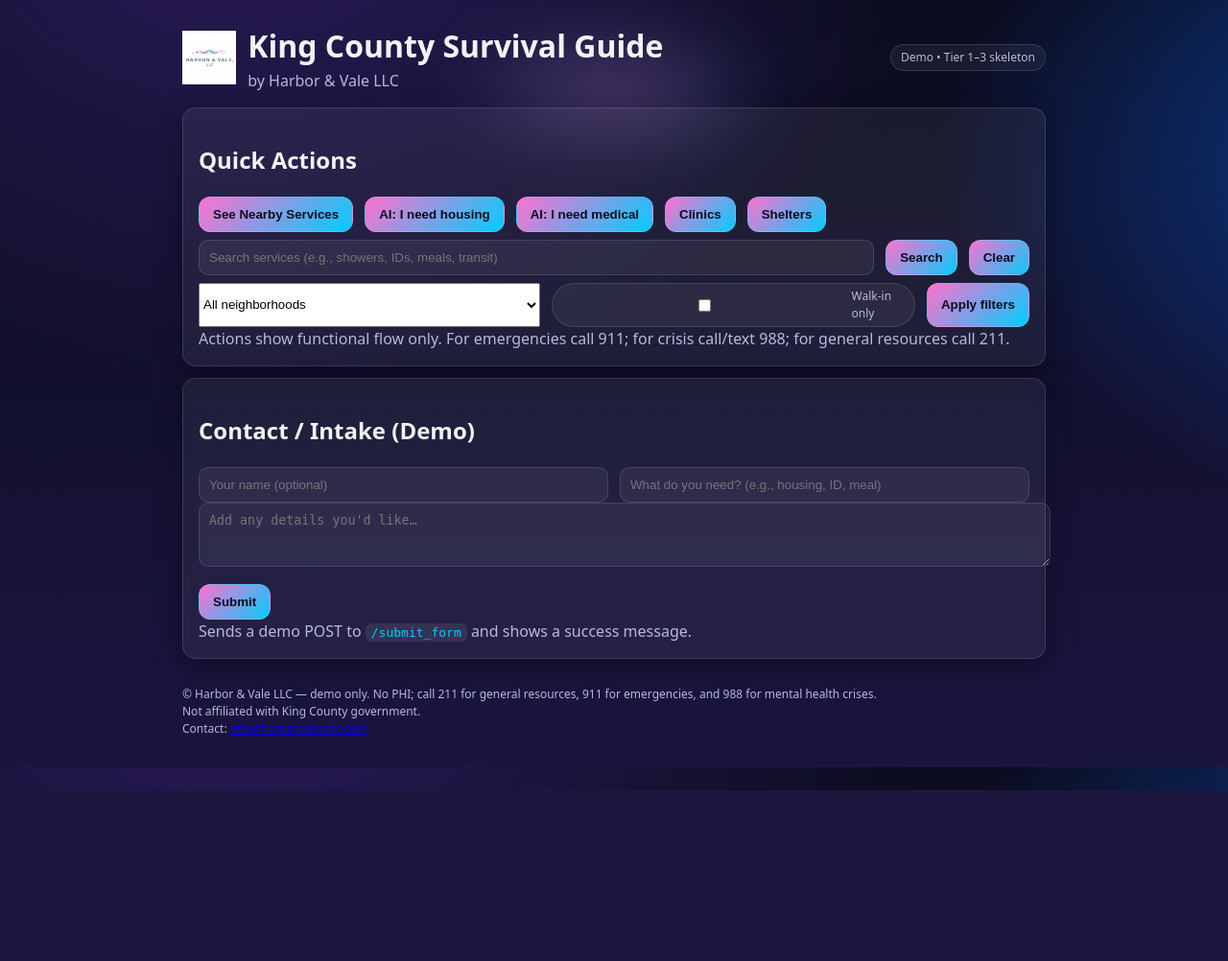
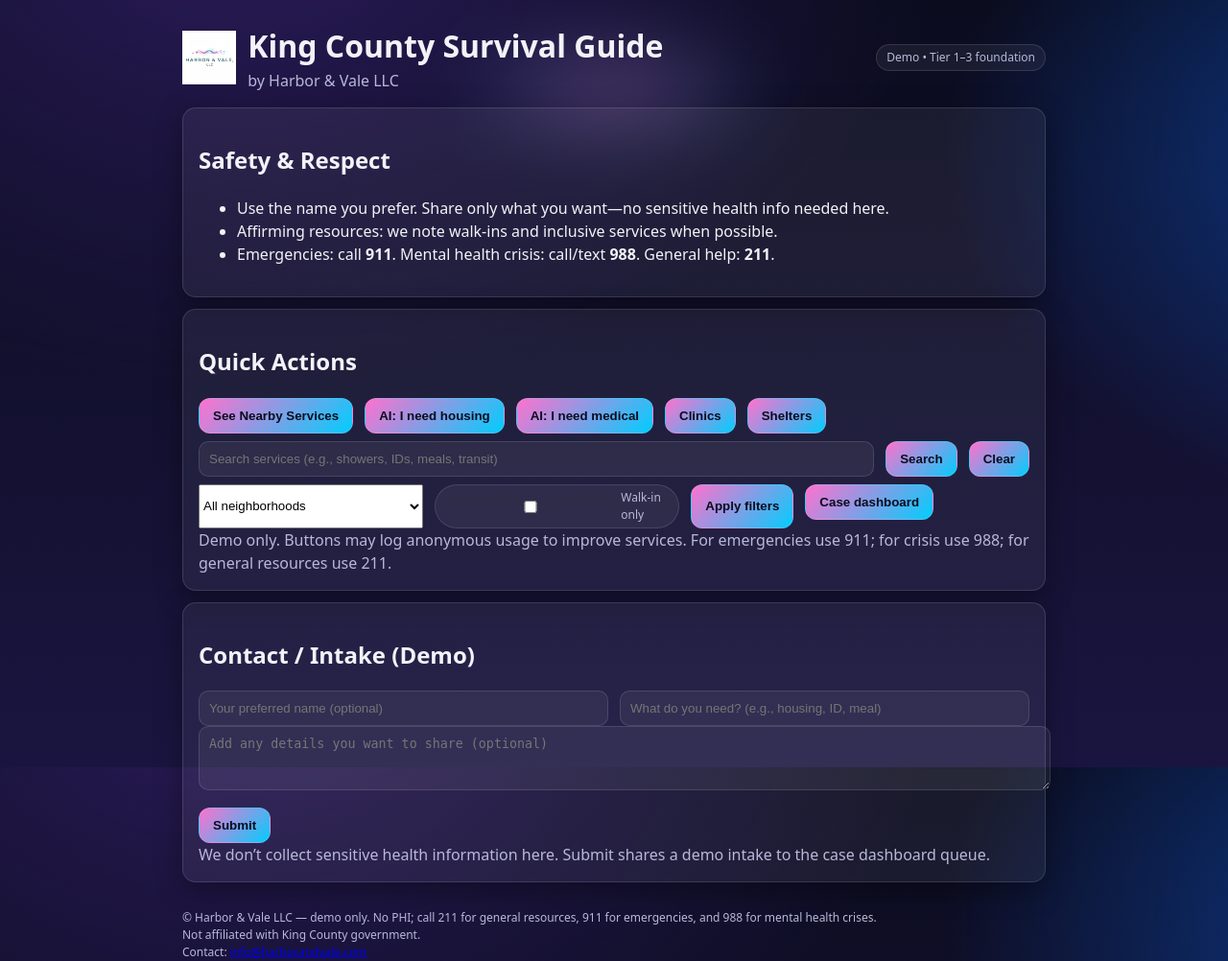
Before and after one commit to HarborandVale/King-County-Survival-Guide-Demo, a Python web app: template templates/index.html in a window 1280 px wide. Shown: the whole page at 96% size. Before the commit the page ends 824 px from the top, so only its background shows below. Run offline with Jinja, Linux system fonts and the light colour scheme; the template is opened without the code that fills it, so the values that code supplies are empty.

Commit message:
Update index.html

```diff
--- a/templates/index.html
+++ b/templates/index.html
@@ -13,9 +13,9 @@
       --brand-border: rgba(255,255,255,0.12);
       --brand-text: #f2f2f7;
       --brand-muted: #b8b8d9;
-      --brand-primary: #9b6bff;   /* brighter neon purple */
-      --brand-accent: #ff71ce;    /* neon pink */
-      --brand-cyan: #01cdfe;      /* neon cyan */
+      --brand-primary: #9b6bff;
+      --brand-accent: #ff71ce;
+      --brand-cyan: #01cdfe;
       --shadow: 0 8px 28px rgba(0,0,0,.35);
     }
 
@@ -62,7 +62,7 @@
       background: linear-gradient(135deg, var(--brand-accent), var(--brand-cyan));
       color:#0b0c1e;
       font-weight:600;
-      white-space: nowrap; /* keep on one line */
+      white-space: nowrap;
     }
     button:hover{ filter: brightness(1.05); }
     button:active{ transform: translateY(1px); }
@@ -78,11 +78,10 @@
 
     .row{ display:flex; gap:12px; flex-wrap:wrap }
     .row > *{ flex:1 1 200px }
-    /* Keep Quick Actions buttons consistent size */
     .row > button { flex: 0 0 auto; }
 
     code{ background: rgba(255,255,255,0.08); padding:2px 6px; border-radius:6px; color: var(--brand-cyan); }
-    #output{ white-space: pre-wrap; display:none; } /* hidden until we need it */
+    #output{ white-space: pre-wrap; display:none; }
 
     .badge{
       display:inline-block; padding:2px 8px; border-radius:999px;
@@ -90,7 +89,6 @@
       font-size: 12px; margin-right:8px;
     }
 
-    /* Glow behind the hero */
     .hero { position: relative; }
     .glow {
       position: absolute; left: 50%; top: -20px; transform: translateX(-50%);
@@ -112,14 +110,24 @@
         <h1 style="margin:0">King County Survival Guide</h1>
         <p class="muted" style="margin:0">by Harbor &amp; Vale LLC</p>
       </div>
-      <span class="pill" style="margin-left:auto">Demo • Tier 1–3 skeleton</span>
+      <span class="pill" style="margin-left:auto">Demo • Tier 1–3 foundation</span>
     </header>
   </div>
 
-  <!-- Quick Actions (single block) -->
+  <!-- Safety & Respect (cultural competency microcopy) -->
+  <div class="card" aria-label="Safety and Respect">
+    <h2>Safety &amp; Respect</h2>
+    <ul>
+      <li>Use the name you prefer. Share only what you want—no sensitive health info needed here.</li>
+      <li>Affirming resources: we note walk-ins and inclusive services when possible.</li>
+      <li>Emergencies: call <strong>911</strong>. Mental health crisis: call/text <strong>988</strong>. General help: <strong>211</strong>.</li>
+    </ul>
+  </div>
+
+  <!-- Quick Actions -->
   <div class="card" id="quick-actions">
     <h2>Quick Actions</h2>
-    <div class="row">
+    <div class="row" role="group" aria-label="Actions">
       <button onclick="loadServices()">See Nearby Services</button>
       <button onclick="triage('I need housing')">AI: I need housing</button>
       <button onclick="triage('I need medical')">AI: I need medical</button>
@@ -129,15 +137,15 @@
 
     <!-- Search row -->
     <div class="row" style="margin-top:8px">
-      <input id="q" placeholder="Search services (e.g., showers, IDs, meals, transit)" />
+      <input id="q" placeholder="Search services (e.g., showers, IDs, meals, transit)" aria-label="Search services"/>
       <button onclick="loadServicesQuery()">Search</button>
       <button onclick="clearSearch()">Clear</button>
     </div>
-    <!-- Filters row: Neighborhood + Walk-in -->
+
+    <!-- Filters row -->
     <div class="row" style="margin-top:8px">
-  <select id="hood">
+      <select id="hood" aria-label="Neighborhood">
         <option value="">All neighborhoods</option>
-    <!-- options will be filled automatically -->
       </select>
 
       <label class="pill" style="display:flex;align-items:center;gap:6px">
@@ -145,15 +153,15 @@
       </label>
 
       <button onclick="applyFilters()">Apply filters</button>
+      <a href="/login" style="margin-left:auto"><button type="button" aria-label="Open dashboard login">Case dashboard</button></a>
     </div>
-
 
     <!-- Loading indicator -->
     <div id="loading" class="pill" style="display:none;margin-top:8px">Loading…</div>
 
-    <p class="muted">Actions show functional flow only. For emergencies call 911; for crisis call/text 988; for general resources call 211.</p>
+    <p class="muted">Demo only. Buttons may log anonymous usage to improve services. For emergencies use 911; for crisis use 988; for general resources use 211.</p>
 
-    <!-- Results containers -->
+    <!-- Results -->
     <div id="cards"></div>
     <pre id="output" class="card"></pre>
   </div>
@@ -161,17 +169,17 @@
   <!-- Intake -->
   <div class="card">
     <h2>Contact / Intake (Demo)</h2>
-    <form id="demoForm" onsubmit="submitForm(event)">
+    <form id="demoForm" onsubmit="submitForm(event)" aria-label="Intake form">
       <div class="row">
-        <input name="name" placeholder="Your name (optional)" />
-        <input name="need" placeholder="What do you need? (e.g., housing, ID, meal)" />
+        <input name="name" placeholder="Your preferred name (optional)" aria-label="Preferred name"/>
+        <input name="need" placeholder="What do you need? (e.g., housing, ID, meal)" aria-label="Your need"/>
       </div>
-      <textarea name="details" rows="3" placeholder="Add any details you'd like…"></textarea>
+      <textarea name="details" rows="3" placeholder="Add any details you want to share (optional)" aria-label="Details"></textarea>
       <div style="margin-top:12px">
         <button type="submit">Submit</button>
       </div>
     </form>
-    <p class="muted">Sends a demo POST to <code>/submit_form</code> and shows a success message.</p>
+    <p class="muted">We don’t collect sensitive health information here. Submit shares a demo intake to the case dashboard queue.</p>
   </div>
 
   <footer class="muted" style="margin-top:28px;font-size:12px">
@@ -187,7 +195,7 @@
     if (el) { el.style.display = 'block'; el.textContent = JSON.stringify(data, null, 2); }
   };
 
-  // Show any JS errors in the output box (no silent failures)
+  // Show any JS errors in the output box
   window.onerror = function(msg, src, line, col, err){
     out({ js_error: String(msg), src, line, col, stack: err && err.stack });
     return false;
@@ -201,6 +209,17 @@
     el.textContent = msg || 'Loading…';
   }
 
+  // Track anonymous events (Tier 3)
+  async function track(type, name, meta){
+    try{
+      await fetch('/event', {
+        method:'POST',
+        headers:{'Content-Type':'application/json'},
+        body: JSON.stringify({ type, name, meta })
+      });
+    }catch(_){/* non-fatal */}
+  }
+
   // Render result cards with badges and actions
   function renderCards(list){
     const el = document.getElementById('cards');
@@ -212,6 +231,8 @@
       const tel  = s.phone ? `tel:${s.phone.replace(/[^+\d]/g,'')}` : null;
       const walk = s.walk_in ? `<span class="badge">Walk-in</span>` : ``;
       const hours = s.hours ? `<span class="badge">${s.hours}</span>` : ``;
+      const safeName = (s.name || '').replace(/'/g, "\\'");
+      const addrJS = (s.address || '').replace(/'/g, "\\'");
       return `
         <div class="card">
           <div style="margin-bottom:6px">${walk}${hours}</div>
@@ -219,20 +240,21 @@
           <p class="muted">${s.type || ''} • ${s.neighborhood || 'Seattle'}</p>
           ${s.notes ? `<p>${s.notes}</p>` : ''}
           <div class="row" style="margin-top:8px">
-            ${tel ? `<a href="${tel}"><button>Call</button></a>` : ''}
-            ${s.website ? `<a target="_blank" rel="noopener" href="${s.website}"><button>Website</button></a>` : ''}
-            <a target="_blank" rel="noopener" href="${maps}"><button>Directions</button></a>
-            ${s.address ? `<button onclick="copyAddr('${(s.address||'').replace(/'/g, "\\'")}')">Copy address</button>` : ''}
+            ${tel ? `<a href="${tel}" onclick="track('call_click','${safeName}',{})"><button aria-label="Call ${safeName}">Call</button></a>` : ''}
+            ${s.website ? `<a target="_blank" rel="noopener" href="${s.website}" onclick="track('website_click','${safeName}',{})"><button aria-label="Open website for ${safeName}">Website</button></a>` : ''}
+            <a target="_blank" rel="noopener" href="${maps}" onclick="track('directions_click','${safeName}',{})"><button aria-label="Directions to ${safeName}">Directions</button></a>
+            ${s.address ? `<button onclick="copyAddr('${addrJS}','${safeName}')">Copy address</button>` : ''}
           </div>
         </div>
       `;
     }).join('');
   }
 
-  function copyAddr(addr){
+  function copyAddr(addr, name){
     try{
       navigator.clipboard.writeText(addr);
       setLoading(true, 'Address copied'); setTimeout(()=>setLoading(false), 700);
+      track('copy_address', name, {});
     }catch(e){
       out({error:'Clipboard failed', detail:String(e)});
     }
@@ -245,6 +267,7 @@
       const res = await fetch('/services', { cache: 'no-store' });
       const data = await res.json();
       renderCards(data);
+      track('filter', 'all', {});
     }catch(e){
       out({ error: String(e) });
     }finally{
@@ -252,7 +275,7 @@
     }
   }
 
-  // Filter by type, with a retry for hobby-tier hiccups
+  // Filter by type, with retry for hobby-tier hiccups
   async function loadServicesFiltered(kind){
     setLoading(true, `Filtering: ${kind}`);
     try{
@@ -262,7 +285,7 @@
         res = await fetch('/services?type=' + encodeURIComponent(kind), { cache: 'no-store' });
       }
       const txt = await res.text();
-      try { renderCards(JSON.parse(txt)); }
+      try { renderCards(JSON.parse(txt)); track('filter', kind, {}); }
       catch (parseErr) { out({ error: 'Failed to parse JSON', status: res.status, raw: txt.slice(0, 400) }); }
     }catch(e){
       out({ error: String(e) });
@@ -271,7 +294,7 @@
     }
   }
 
-  // Keyword search (with synonyms handled on the server)
+  // Keyword search (server handles synonyms)
   async function loadServicesQuery(){
     const term = (document.getElementById('q')?.value || '').trim();
     setLoading(true, term ? `Searching: ${term}` : 'Loading services…');
@@ -283,7 +306,7 @@
         res = await fetch(url, { cache: 'no-store' });
       }
       const txt = await res.text();
-      try { renderCards(JSON.parse(txt)); }
+      try { renderCards(JSON.parse(txt)); track('search', term || 'all', {}); }
       catch (parseErr) { out({ error: 'Failed to parse JSON', status: res.status, raw: txt.slice(0, 400) }); }
     }catch(e){
       out({ error: String(e) });
@@ -297,11 +320,30 @@
     document.getElementById('cards').innerHTML = '';
     document.getElementById('output').style.display = 'none';
   }
-<!-- Build filters from the controls and fetch -->
+
+  // AI triage (with event logging)
+  async function triage(message){
+    setLoading(true, 'Thinking…');
+    try{
+      const res = await fetch('/ai_triage', {
+        method: 'POST',
+        headers:{'Content-Type':'application/json'},
+        body: JSON.stringify({ message })
+      });
+      const txt = await res.text();
+      try { out(JSON.parse(txt)); /* server logs event */ }
+      catch (parseErr) { out({ error: String(parseErr), status: res.status, raw: txt.slice(0, 300) }); }
+    } catch(e){
+      out({ error: String(e) });
+    } finally {
+      setLoading(false);
+    }
+  }
+
+  // Apply Neighborhood + Walk-in filters
   async function applyFilters(){
     const hood = (document.getElementById('hood')?.value || '').trim();
     const walk = document.getElementById('walkin')?.checked ? 'true' : '';
-
     let url = '/services';
     const params = [];
     if (hood) params.push('neighborhood=' + encodeURIComponent(hood));
@@ -316,7 +358,7 @@ async function applyFilters(){
         res = await fetch(url, { cache: 'no-store' });
       }
       const txt = await res.text();
-    try { renderCards(JSON.parse(txt)); }
+      try { renderCards(JSON.parse(txt)); track('filter', params.join('&') || 'all', {}); }
       catch (parseErr) { out({ error: 'Failed to parse JSON', status: res.status, raw: txt.slice(0, 400) }); }
     }catch(e){
       out({ error: String(e) });
@@ -325,7 +367,7 @@ async function applyFilters(){
     }
   }
 
-/* Populate the Neighborhood dropdown from the service data */
+  // Populate Neighborhood dropdown on load
   async function populateNeighborhoods(){
     try{
       const select = document.getElementById('hood');
@@ -334,39 +376,19 @@ async function populateNeighborhoods(){
       const data = await res.json();
       const uniq = Array.from(new Set((data || []).map(s => s.neighborhood).filter(Boolean))).sort();
       const opts = uniq.map(n => `<option value="${n}">${n}</option>`).join('');
-    const first = select.querySelector('option')?.outerHTML || '<option value="">All neighborhoods</option>';
+      const first = '<option value="">All neighborhoods</option>';
       select.innerHTML = first + opts;
     }catch(e){ /* non-fatal */ }
   }
-
-/* Run on page load */
   document.addEventListener('DOMContentLoaded', populateNeighborhoods);
-
-  // AI triage (robust parsing + loading)
-  async function triage(message){
-    setLoading(true, 'Thinking…');
-    try{
-      const res = await fetch('/ai_triage', {
-        method: 'POST',
-        headers:{'Content-Type':'application/json'},
-        body: JSON.stringify({ message })
-      });
-      const txt = await res.text();
-      try { out(JSON.parse(txt)); }
-      catch (parseErr) { out({ error: String(parseErr), status: res.status, raw: txt.slice(0, 300) }); }
-    } catch(e){
-      out({ error: String(e) });
-    } finally {
-      setLoading(false);
-    }
-  }
 
   // Demo form submit
   async function submitForm(e){
     e.preventDefault();
     const form = new FormData(document.getElementById('demoForm'));
     const res = await fetch('/submit_form',{ method:'POST', body: form });
-    out(await res.json());
+    const data = await res.json();
+    out(data);
   }
 
   // Enter submits search
```
Lines whose indentation alone changed are shown as unchanged.
